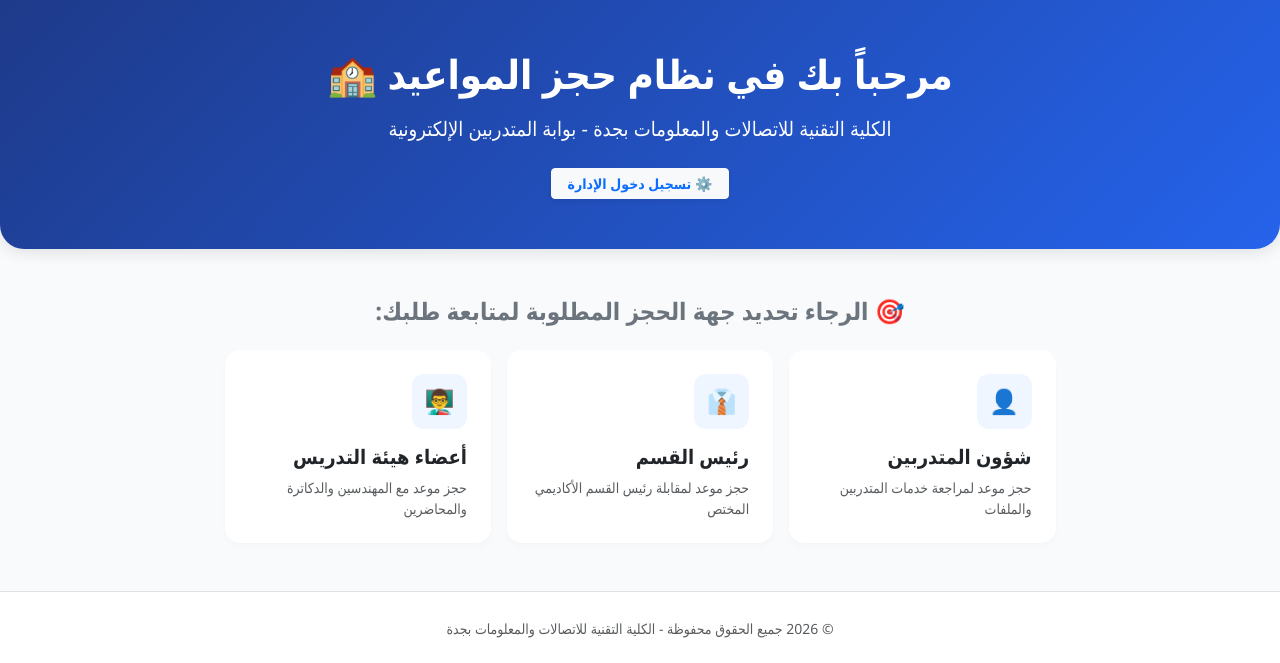
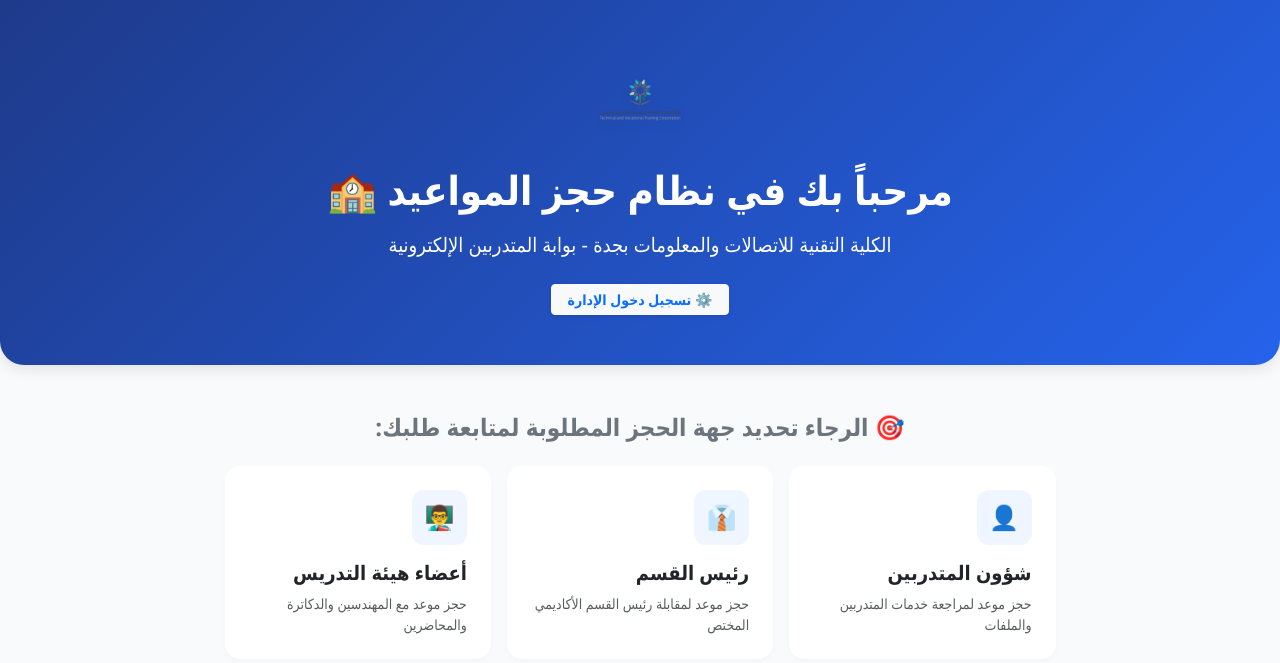
Before and after one commit to AMX-24/booking-system, a Flask app: page / in a window 1280 px wide. Shown: the top 663 px of the page. Run offline with Flask 3, Linux system fonts and the light colour scheme.

Commit message:
Update index.html

```diff
--- a/templates/index.html
+++ b/templates/index.html
@@ -3,7 +3,7 @@
 <head>
     <meta charset="UTF-8">
     <meta name="viewport" content="width=device-width, initial-scale=1.0">
-    <title>نظام حجز المواعيد - الكلية التقنية</title>
+    <title>نظام حجز المواعيد - الكلية التقنية للاتصالات والمعلومات بجدة</title>
     <link href="https://cdn.jsdelivr.net/npm/bootstrap@5.3.0/dist/css/bootstrap.min.css" rel="stylesheet">
     <style>
         body { background-color: #f8fafc; font-family: 'Segoe UI', Tahoma, Geneva, Verdana, sans-serif; }
@@ -16,8 +16,14 @@
 <body>
 
 <div class="hero-section text-center mb-5">
+
+    <div class="mb-3">
+        <img src="{{ url_for('static', filename='logo.png') }}" alt="شعار الكلية" style="max-height: 100px; width: auto; filter: drop-shadow(0px 4px 6px rgba(0,0,0,0.1));">
+    </div>
+
     <h1 class="fw-bold mb-3">مرحباً بك في نظام حجز المواعيد 🏫</h1>
     <p class="fs-5 opacity-90">الكلية التقنية للاتصالات والمعلومات بجدة - بوابة المتدربين الإلكترونية</p>
+
     <a href="/login" class="btn btn-light text-primary fw-bold btn-sm mt-2 px-3 shadow-sm">⚙️ تسجيل دخول الإدارة</a>
 </div>
 
```
